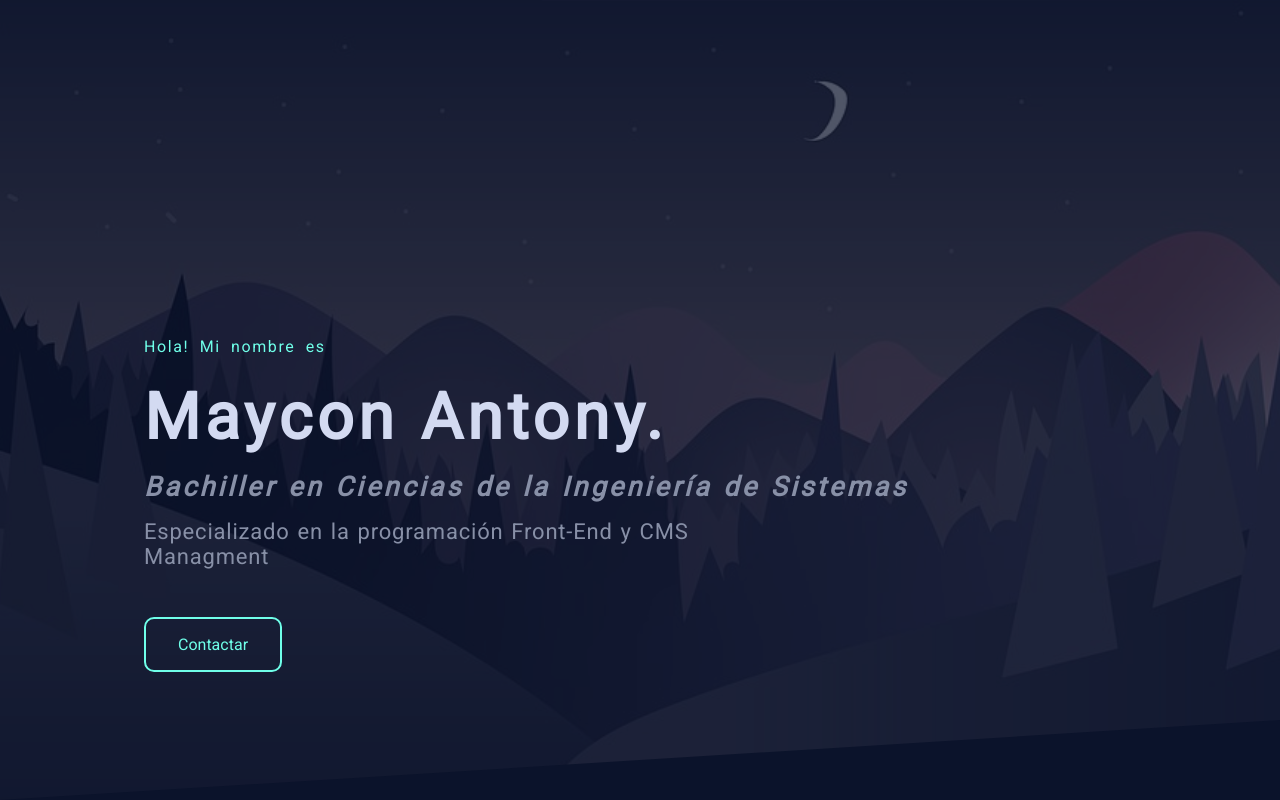
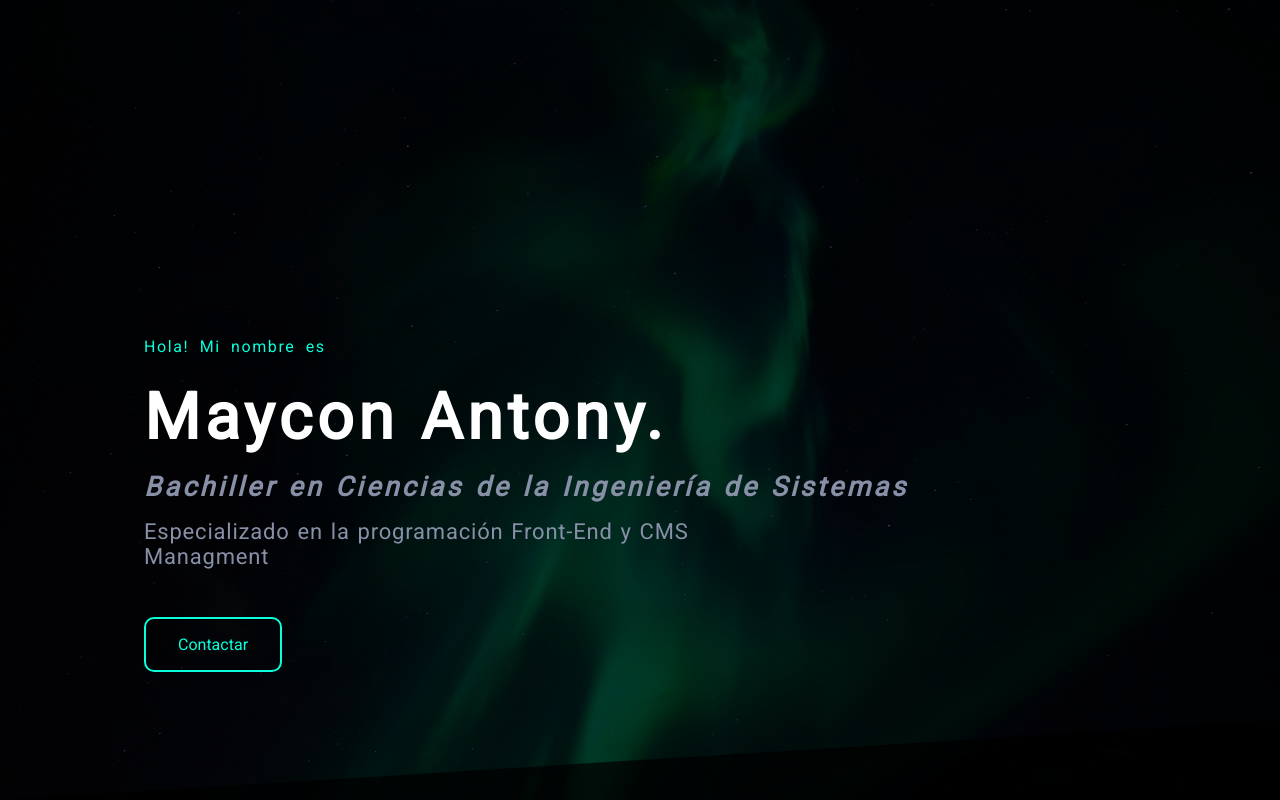
Before and after one commit to mayconyucra/portfolio, a React (Create React App) app: page / in a window 1280 px wide. Shown: the top 800 px of the page. Built offline with nearby package versions, Linux system fonts and the light colour scheme.

Commit message:
colores modificado

```diff
--- a/src/Contact.jsx
+++ b/src/Contact.jsx
@@ -110,7 +110,7 @@ const TextDate = styled.span`
     color: ${GlobalColor.title};
     letter-spacing: .1em;
     @media screen and (max-width: 767px){
-        font-size: x-small;
+        font-size: smaller;
         margin: auto .2rem;
     }
 `;
--- a/src/components/GlobalColors.jsx
+++ b/src/components/GlobalColors.jsx
@@ -1,11 +1,11 @@
 //Paleta de Colores
 const GlobalColor = {
-    primary: "#0b132b",
-    secondary: "#1c2541",
-    third:"#3a506b",
-    fourth:"#5bc0be",
-    fifeth:"#6fffe9",
-    title:"#d3daf1",
+    primary: "rgba(0, 0, 0, 0.733)",
+    secondary: "rgba(15, 23, 48, 0.575)",
+    third:"#54e4f7",
+    fourth:"#6bdddb",
+    fifeth:"#0affda",
+    title:"#ffffff",
     paragraph:"#8890a7"
 };
 export default GlobalColor;
--- a/src/components/GlobalStyle.jsx
+++ b/src/components/GlobalStyle.jsx
@@ -25,7 +25,7 @@ import GlobalColor from "./GlobalColors";
             width: 100%;
             position: fixed;
             height: 100%;
-            background: #0b132bb5;
+            background: #000000c7;
         }
     }
     body::-webkit-scrollbar{
```
Also changed, not shown: src/media/portada.png.
